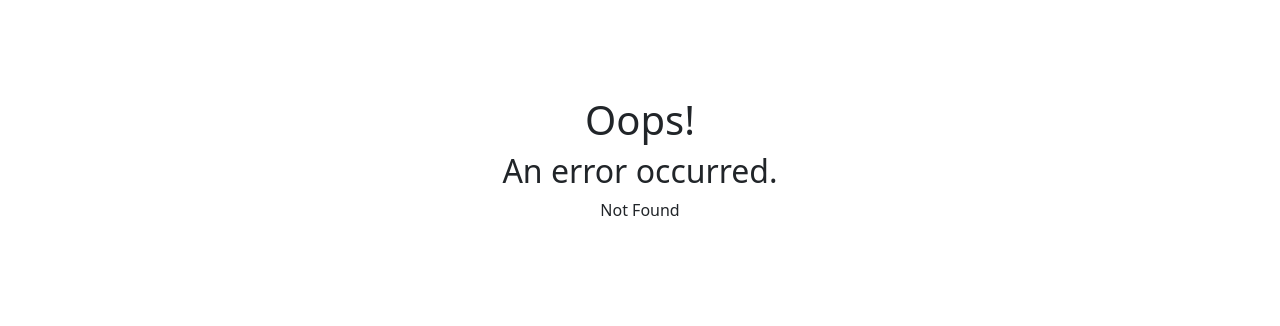
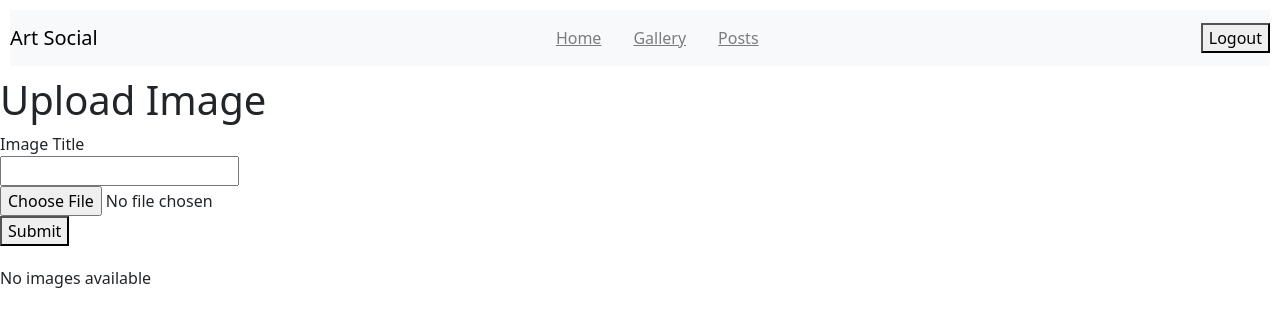
Before and after one commit to oldmcdonnell/social-client, a React (Vite) app: page /gallery in a window 1280 px wide. Before the commit this address had no page. Shown: the top 326 px of the page. Built offline with nearby package versions, Linux system fonts and the light colour scheme.

Commit message:
added to navbar

```diff
--- a/package.json
+++ b/package.json
@@ -12,6 +12,7 @@
     "axios": "^1.7.2",
     "bootstrap": "^5.3.3",
     "react": "^18.2.0",
+    "react-bootstrap": "^2.10.2",
     "react-dom": "^18.2.0",
     "react-router-dom": "^6.23.1"
   },
--- /dev/null
+++ b/src/AllPosts.jsx
@@ -0,0 +1,46 @@
+import { useContext, useState } from "react"
+import { AuthContext } from "./context"
+import { listPost } from "./api"
+
+const AllPosts = () => {
+    const { auth } = useContext(AuthContext)
+    const [posts, setPosts] = useState([])
+
+    useEffect(() => {
+        if(auth.accessToken) {
+            listPost({ auth })
+            .then(response => {
+                console.log('GET posts:', response)
+                setImages(response.data)
+            })
+            .catch(error => console.log('ERROR', error))
+        }
+    }, [auth.accessToken])
+
+    return(
+        <div style={{ marginTop: 20 }}>
+        {images.length > 0 ? (
+            <ul>
+                {posts.map(post => (
+                    <li key={post.id}>
+                        <h4>{post.title}</h4>
+                        <h3>User post{post.user}</h3>
+                        <img
+                            src={`http://127.0.0.1:8000${image.image}`}
+                            style={{ width: '30%' }}
+                            alt={image.title}
+                        />
+                        <p>{post.text}</p>
+                        <p>Created {post.created_at}</p>
+                    </li>
+                ))}
+            </ul>
+        ) : (
+            <p>No images available</p>
+        )}
+    </div>
+
+    )
+}
+
+export default AllPosts
--- /dev/null
+++ b/src/Gallery.jsx
@@ -0,0 +1,13 @@
+import Images from "./Images"
+import UploadImage from "./UploadImage"
+
+function Gallery() {
+    return (
+        <div>
+            <UploadImage />
+            <Images />
+        </div>
+    )
+}
+
+export default Gallery
--- a/src/Header.jsx
+++ b/src/Header.jsx
@@ -1,10 +1,10 @@
 import { Link } from "react-router-dom"
+import MyNavbar from "./MyNavBar"
 
 function Header() {
   return (
     <div style={{ margin: 10 }}>
-      <Link style={{ marginRight: 20 }} to='/'>Home</Link>
-      <Link to='/login'>Login</Link>
+      <MyNavbar />
     </div>
   )
 }
--- /dev/null
+++ b/src/MyNavBar.jsx
@@ -0,0 +1,27 @@
+import Container from 'react-bootstrap/Container';
+import Nav from 'react-bootstrap/Nav';
+import Navbar from 'react-bootstrap/Navbar';
+import { Link } from "react-router-dom"
+import Logout from './Logout';
+
+
+function MyNavbar() {
+    return (
+    <Navbar collapseOnSelect expand="lg" className='bg-body-tertiary'>
+    <Navbar.Brand href="#">Art Social</Navbar.Brand>
+    <Container>
+      <Navbar.Toggle aria-controls="responsive-navbar-nav" />
+        <Navbar.Collapse id="responsive-navbar-nav">
+          <Nav className="mx-auto Navbar col-m-6">
+            <Link className="text-black-50 px-3 navbar" to="/">Home</Link>
+            <Link className="text-black-50 px-3 navbar" to="/Gallery">Gallery</Link>
+            <Link className="text-black-50 px-3 navbar" to="/AllPosts">Posts</Link>
+          </Nav>
+        </Navbar.Collapse>
+    </Container>
+    <Logout />
+    </Navbar>
+  );
+}
+
+export default MyNavbar;
--- /dev/null
+++ b/src/Posts.jsx
@@ -0,0 +1,11 @@
+import AllPosts from "./AllPosts"
+function Posts(){
+
+    return (
+            <div>
+
+            </div>
+    )
+}
+
+export default Posts
--- a/src/api.js
+++ b/src/api.js
@@ -122,3 +122,21 @@ export const createPost = ({ title, image, auth, text }) => {
     }
   })
 }
+
+export const listPost = ({title, text, image, user, created_at, auth}) => {
+  return axios({
+    method: 'GET',
+    url: `${baseUrl}/posts/create/`,
+    headers: {
+      Authorization: `Bearer ${auth.accessToken}`,
+      'Content-Type': 'multipart/form-data'
+    },
+    data: {
+      image,
+      title,
+      text,
+      user,
+      created_at
+    }
+  })
+}
```
Also changed, not shown: src/main.jsx (+10 -0 lines), 1 other file (tests, documents, lock files or other folders).
